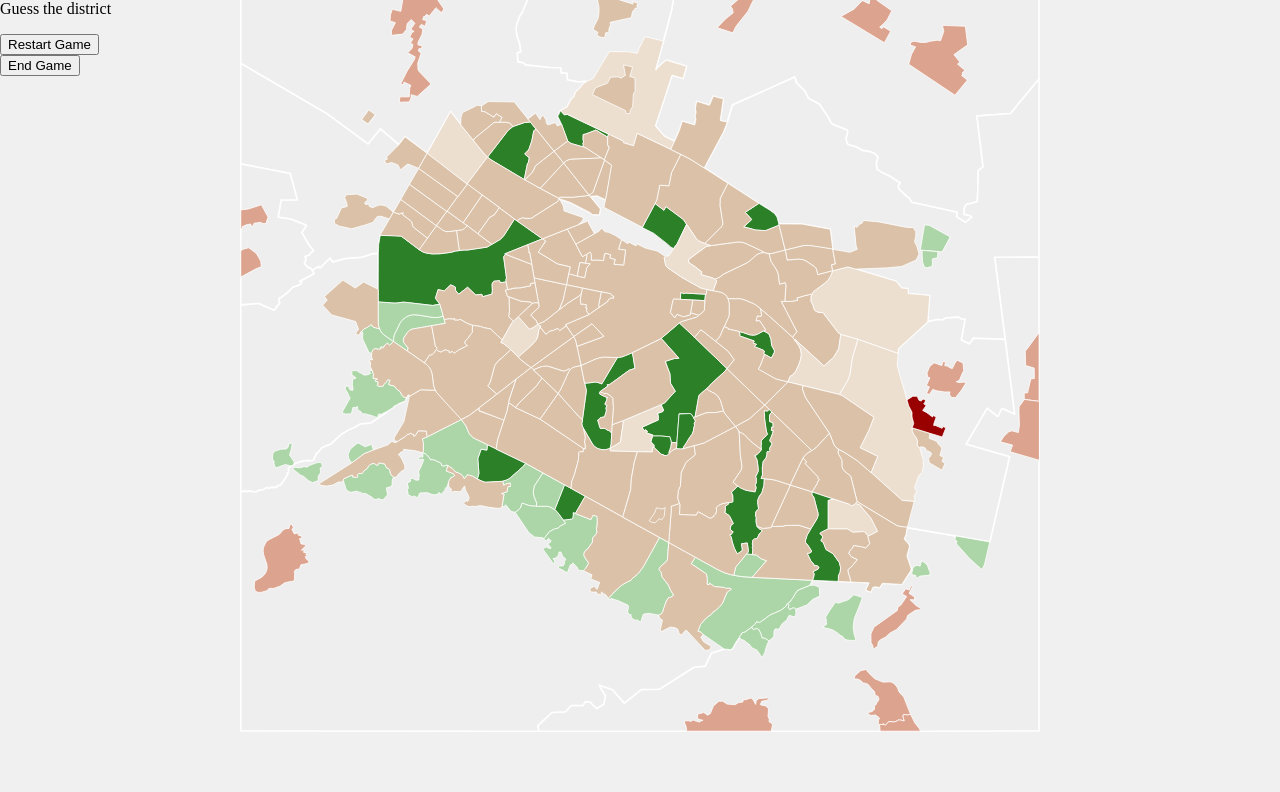
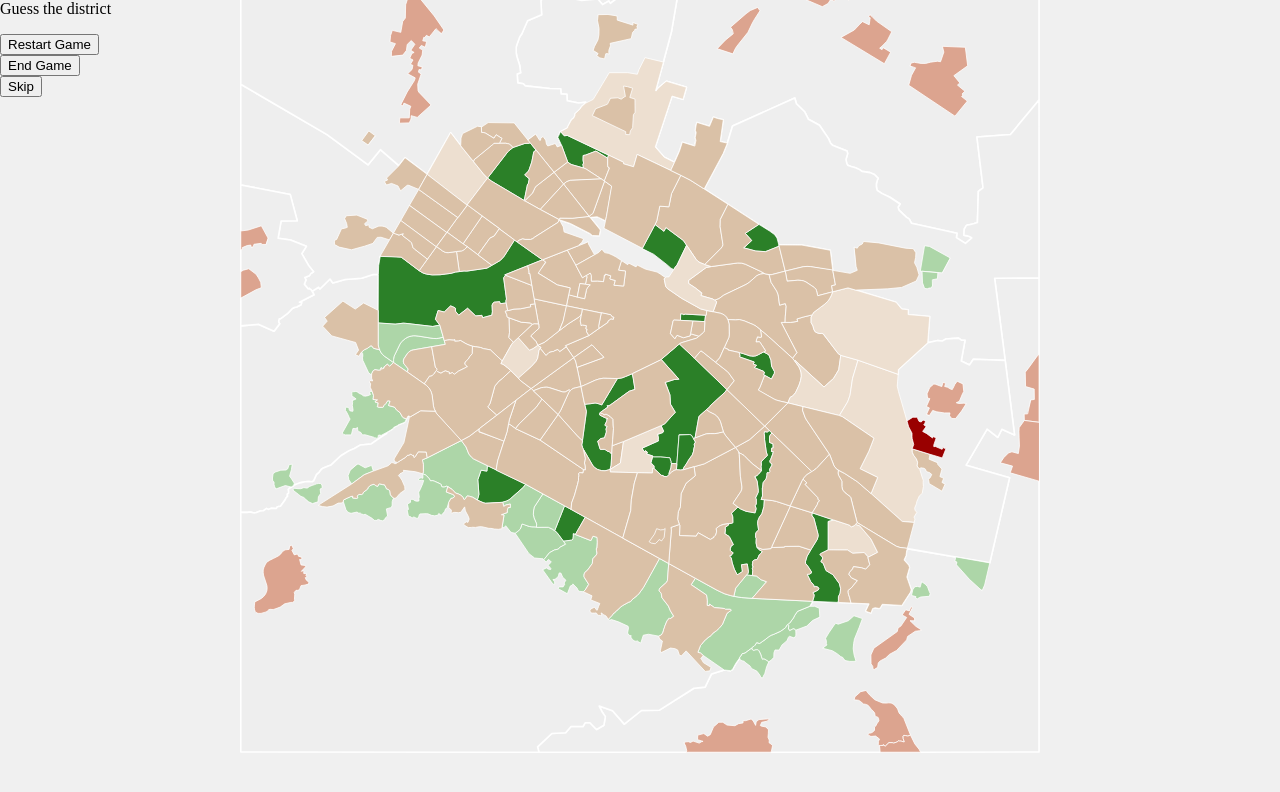
Before and after one commit to JivkoNushev/Sofia-Neighborhood-Guesser, a website: page easy_game.html in a window 1280 px wide. Drawn offline with Linux system fonts and the light colour scheme.

Commit message:
skip button

```diff
--- a/easy_game.html
+++ b/easy_game.html
@@ -24,6 +24,14 @@
             <script>
                 document.getElementById("endGameButton").onclick = function () {
                     location.href = "/";
+                };
+            </script>
+        </div>
+        <div>
+            <button id="skipDistict" onclick="skipDistrict()">Skip</button>
+            <script>
+                document.getElementById("skipDistict").onclick = function () {
+                    skipDistrict();
                 };
             </script>
         </div>
--- a/js/game.js
+++ b/js/game.js
@@ -35,6 +35,19 @@ function shuffleArray(array) {
 function getDistrict() {
     const shuffledDistricts = JSON.parse(localStorage.getItem("districts_to_guess"));
     return shuffledDistricts[0];
+}
+
+function skipDistrict() {
+    let shuffledDistricts = JSON.parse(localStorage.getItem("districts_to_guess"));
+    shuffledDistricts.push(shuffledDistricts[0]);
+    shuffledDistricts.shift();
+    localStorage.setItem("districts_to_guess", JSON.stringify(shuffledDistricts));
+    console.log(shuffledDistricts[0]);
+
+    const districtToBeGuessed = document.getElementById("districtToBeGuessed");
+
+    // Set the text content of the paragraph element
+    districtToBeGuessed.textContent = shuffledDistricts[0];
 }
 
 function getNumberOfDistrictsGuessed() {
```
Also changed, not shown: hard_game.html (+8 -0 lines), normal_game.html (+8 -0 lines).
